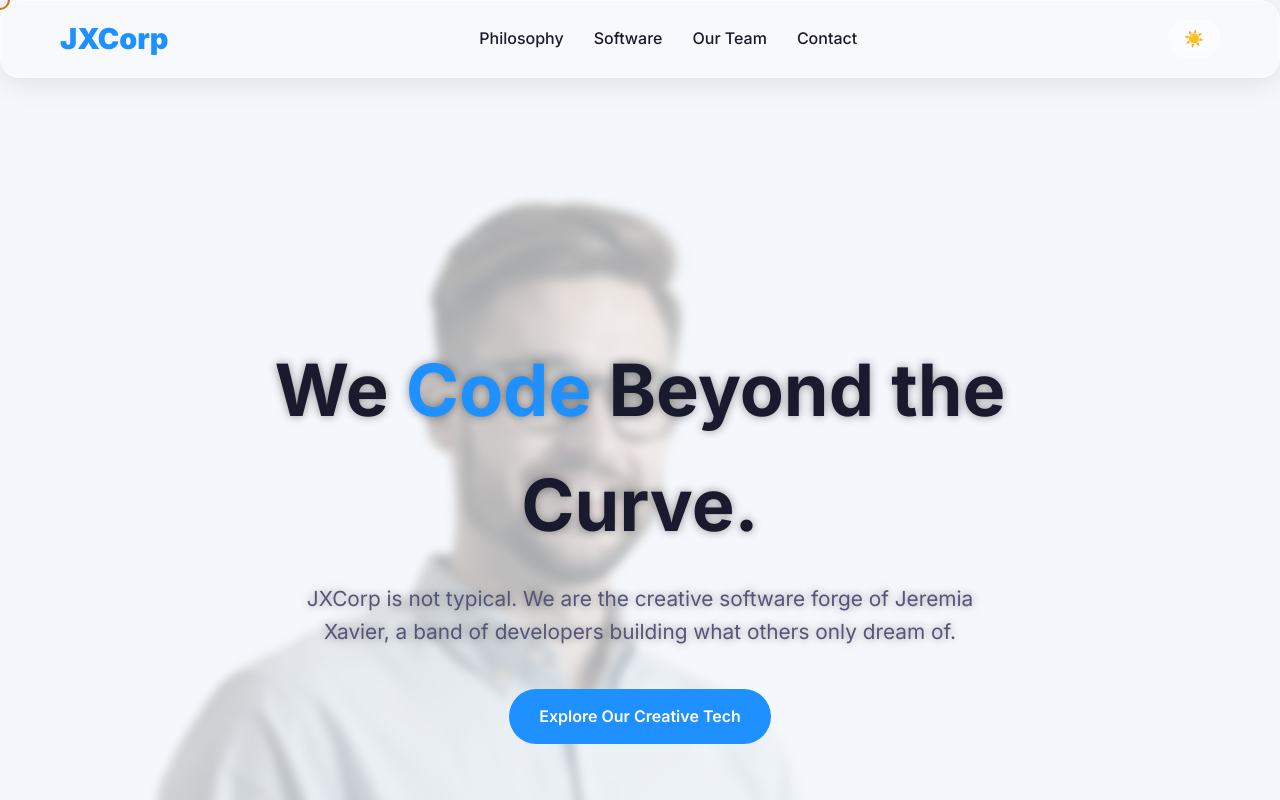
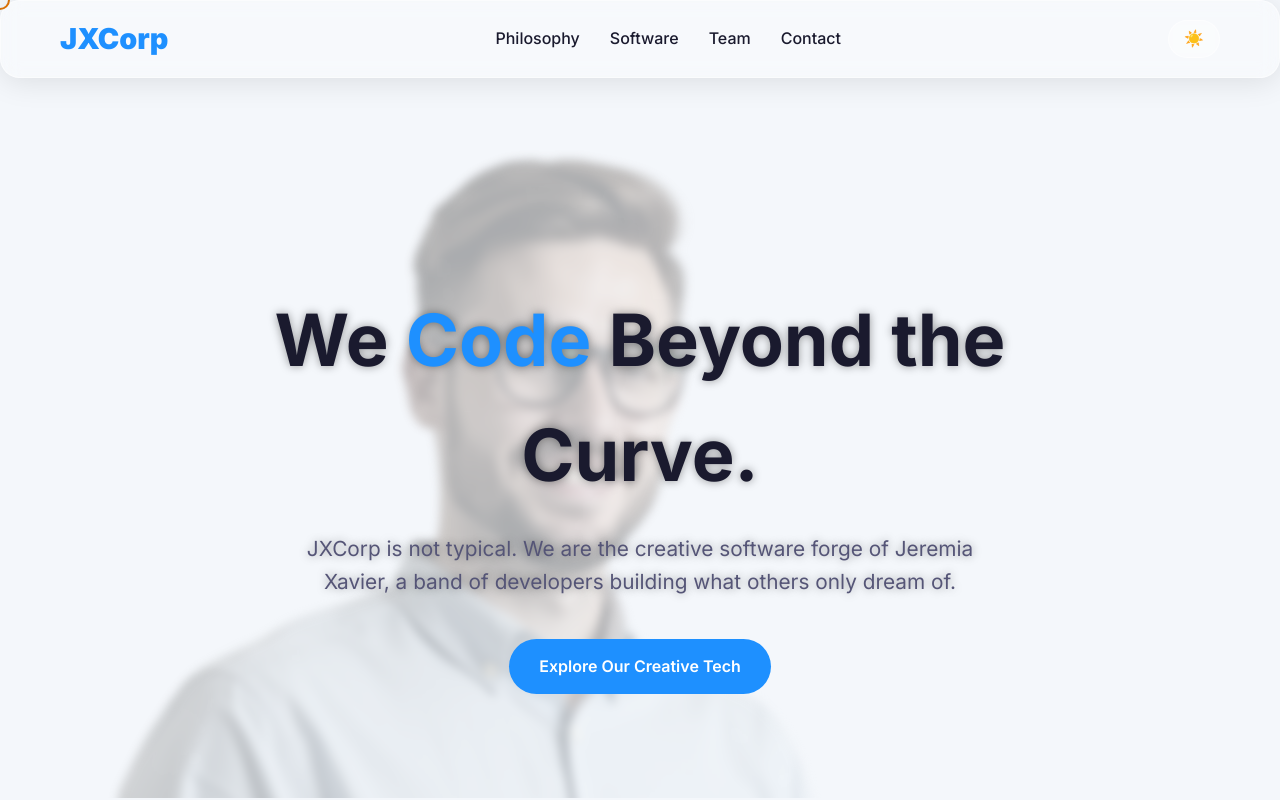
Before and after one commit to jxcorp/jxcorp.github.io, a plain HTML site: page index.html in a window 1280 px wide. Shown: the top 800 px of the page. Drawn offline with Linux system fonts and the light colour scheme.

Commit message:
first commit

```diff
--- a/index.html
+++ b/index.html
@@ -21,7 +21,7 @@
                 <ul class="nav-list">
                     <li><a href="#philosophy" class="nav-link">Philosophy</a></li>
                     <li><a href="#products" class="nav-link">Software</a></li>
-                    <li><a href="#team" class="nav-link">Our Team</a></li>
+                    <li><a href="#team" class="nav-link">Team</a></li>
                     <li><a href="#contact" class="nav-link">Contact</a></li>
                 </ul>
             </nav>
--- a/style.css
+++ b/style.css
@@ -198,7 +198,7 @@ header {
 /* 6. Main Sections */
 /* ---------------------------------- */
 main {
-   padding: 50px;
+   padding: 0px;
 }
 
 .content-section {
```
